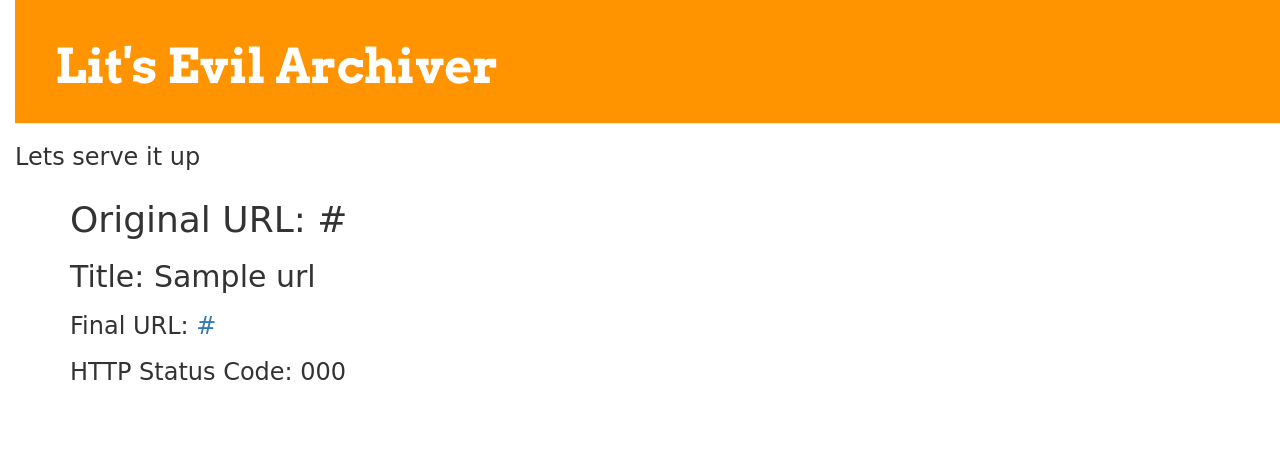
After one commit to phansiri/info344-lab-1, a Django app: template archive/templates/archive/url_detail.html in a window 1280 px wide. The commit adds this page. Shown: the top 455 px of the page. Run offline with Django 3.2, Linux system fonts and the light colour scheme; the template is opened without the code that fills it: most values are stand-ins (such as "Sample title", 1, 10 or a date in 2020); some libraries are stand-ins or nearby versions.

Commit message:
Added view and template along with updating the models for detailed url post as well as CSS for the site.

```diff
--- a/archive/admin.py
+++ b/archive/admin.py
@@ -1,4 +1,4 @@
 from django.contrib import admin
-from .models import url
+from .models import urlSites
 
-admin.site.register(url)
+admin.site.register(urlSites)
--- /dev/null
+++ b/archive/static/css/archive.css
@@ -0,0 +1,56 @@
+h1 a {
+    color: #fc0720;
+    font-family: 'Arvo';
+}
+
+body {
+    padding-left: 15px;
+}
+
+.page-header {
+    background-color: #ff9400;
+    margin-top: 0;
+    padding: 20px 20px 20px 40px;
+}
+
+.page-header h1, .page-header h1 a, .page-header h1 a:visited, .page-header h1 a:active {
+    color: #ffffff;
+    font-size: 36pt;
+    text-decoration: none;
+}
+
+.content {
+    margin-left: 40px;
+}
+
+h1, h2, h3, h4 {
+    font-family: 'Lobster', cursive;
+}
+
+.date {
+    float: right;
+    color: #828282;
+}
+
+.save {
+    float: right;
+}
+
+.post-form textarea, .post-form input {
+    width: 100%;
+}
+
+.top-menu, .top-menu:hover, .top-menu:visited {
+    color: #ffffff;
+    float: right;
+    font-size: 26pt;
+    margin-right: 20px;
+}
+
+.post {
+    margin-bottom: 70px;
+}
+
+.post h1 a, .post h1 a:visited {
+    color: #000000;
+}
--- /dev/null
+++ b/archive/templates/archive/base.html
@@ -0,0 +1,26 @@
+<!DOCTYPE html>
+{% load staticfiles %}
+<html>
+    <head>
+        <title>Lit's Evil Archiver</title>
+        <link rel="stylesheet" href="//maxcdn.bootstrapcdn.com/bootstrap/3.2.0/css/bootstrap.min.css">
+        <link rel="stylesheet" href="//maxcdn.bootstrapcdn.com/bootstrap/3.2.0/css/bootstrap-theme.min.css">
+        <link rel="stylesheet" href="{% static "css/archive.css" %}">
+        <link href='http://fonts.googleapis.com/css?family=Arvo:700' rel='stylesheet' type='text/css'>
+    </head>
+    <body>
+        <div class="page-header">
+            <h1><a href="/">Lit's Evil Archiver</a></h1>
+        </div>
+
+        <h3>Lets serve it up</h3>
+        <div class="content container">
+            <div class="row">
+                <div class="col-md-8">
+                    {% block content %}
+                    {% endblock %}
+                </div>
+            </div>
+        </div>
+    </body>
+</html>
--- /dev/null
+++ b/archive/templates/archive/url_detail.html
@@ -0,0 +1,10 @@
+{% extends "archive/base.html" %}
+
+{% block content %}
+        <div class="post">
+            <h1>Original URL: {{ url.originalUrl }}</h1>
+            <h2>Title: {{ url.pageTitle }}</h2>
+            <h3>Final URL: <a href="{{ url.finalUrl }}">{{ url.finalUrl }}</a></h3>
+            <h3>HTTP Status Code: {{ url.httpStatusCode }}</h3>
+        </div>
+{% endblock %}
--- a/archive/urls.py
+++ b/archive/urls.py
@@ -3,4 +3,5 @@ from . import views
 
 urlpatterns = [
     url(r'^$', views.url_list, name='url_list'),
+    url(r'^url/(?P<pk>[0-9]+)/$', views.url_detail, name='url_detail'),
 ]
```
Also changed, not shown: archive/models.py (+7 -6 lines), archive/templates/archive/url_list.html (+11 -21 lines), archive/views.py (+12 -2 lines), archive/forms.py (added), archive/migrations/0002_auto_20150804_0534.py (added), archive/migrations/0003_auto_20150805_2059.py (added), archive/migrations/0004_auto_20150805_2103.py (added), archive/migrations/0005_remove_urlsite_submit_date.py (added), archive/migrations/0006_auto_20150805_2314.py (added).
